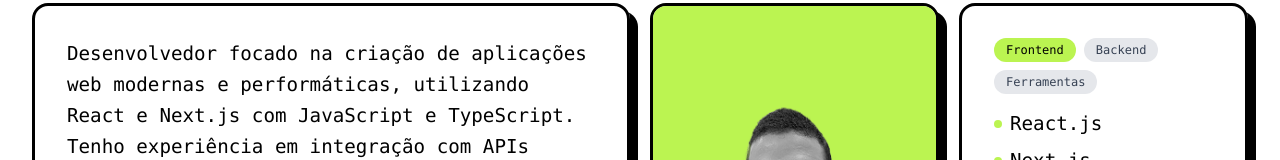
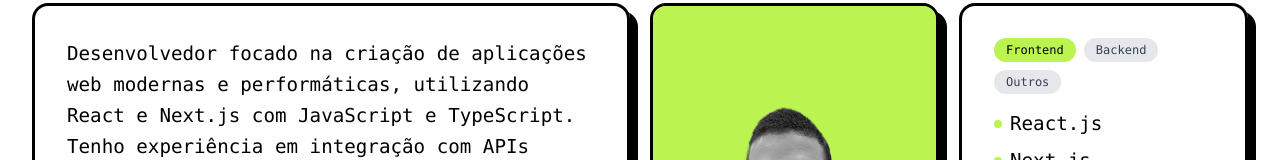
Before and after one commit to araujoerick/portfolio, a Next.js app: page / in a window 1280 px wide. Shown: the part 262-422 px from the top of the page. Built offline with nearby package versions, Linux system fonts and the light colour scheme.

Commit message:
♻ refactor: move skills by category data to separated file

```diff
--- a/src/app/(home)/components/skills-by-category.tsx
+++ b/src/app/(home)/components/skills-by-category.tsx
@@ -1,38 +1,7 @@
 "use client";
 
+import { SkillCategory, skillsByCategory } from "@/app/data/skills-by-category";
 import React, { useState } from "react";
-
-type SkillCategory = "Frontend" | "Backend" | "Ferramentas";
-
-const skillsByCategory: Record<SkillCategory, string[]> = {
-  Frontend: [
-    "React.js",
-    "Next.js",
-    "TypeScript",
-    "JavaScript",
-    "Tailwind CSS",
-    "HTML5/CSS3",
-    "Zustand",
-  ],
-  Backend: [
-    "Node.js",
-    "REST APIs",
-    "Express",
-    "Prisma",
-    "Fastify",
-    "PostgreSQL",
-    "MongoDB",
-  ],
-  Ferramentas: [
-    "Git",
-    "GitHub",
-    "VS Code",
-    "Docker",
-    "Postman",
-    "Figma",
-    "Jest",
-  ],
-};
 
 const SkillsByCategory = () => {
   const categories = Object.keys(skillsByCategory) as SkillCategory[];
@@ -49,7 +18,7 @@ const SkillsByCategory = () => {
             aria-pressed={index === currentCategoryIndex}
             aria-label={`Ver habilidades de ${category}`}
             onClick={() => setCurrentCategoryIndex(index)}
-            className={`rounded-full px-3 py-1 text-xs transition-all ${
+            className={`rounded-full px-3 py-1 text-xs transition-all duration-300 ${
               index === currentCategoryIndex
                 ? "bg-lime-300 font-medium text-black"
                 : "bg-gray-200 text-gray-700 hover:bg-gray-300"
@@ -77,7 +46,7 @@ const SkillsByCategory = () => {
         {categories.map((_, index) => (
           <div
             key={index}
-            className={`h-1 rounded-full transition-all ${
+            className={`h-1 rounded-full transition-all duration-300 ${
               index === currentCategoryIndex
                 ? "w-6 bg-lime-300"
                 : "w-2 bg-gray-300"
--- /dev/null
+++ b/src/app/data/skills-by-category.ts
@@ -0,0 +1,23 @@
+export type SkillCategory = "Frontend" | "Backend" | "Outros";
+
+export const skillsByCategory: Record<SkillCategory, string[]> = {
+  Frontend: [
+    "React.js",
+    "Next.js",
+    "TypeScript",
+    "JavaScript",
+    "Tailwind CSS",
+    "HTML5/CSS3",
+    "Zustand",
+  ],
+  Backend: [
+    "Node.js",
+    "REST APIs",
+    "Express",
+    "Prisma",
+    "Fastify",
+    "PostgreSQL",
+    "MongoDB",
+  ],
+  Outros: ["Git", "GitHub", "VS Code", "Docker", "Postman", "Figma", "Jest"],
+};
```
